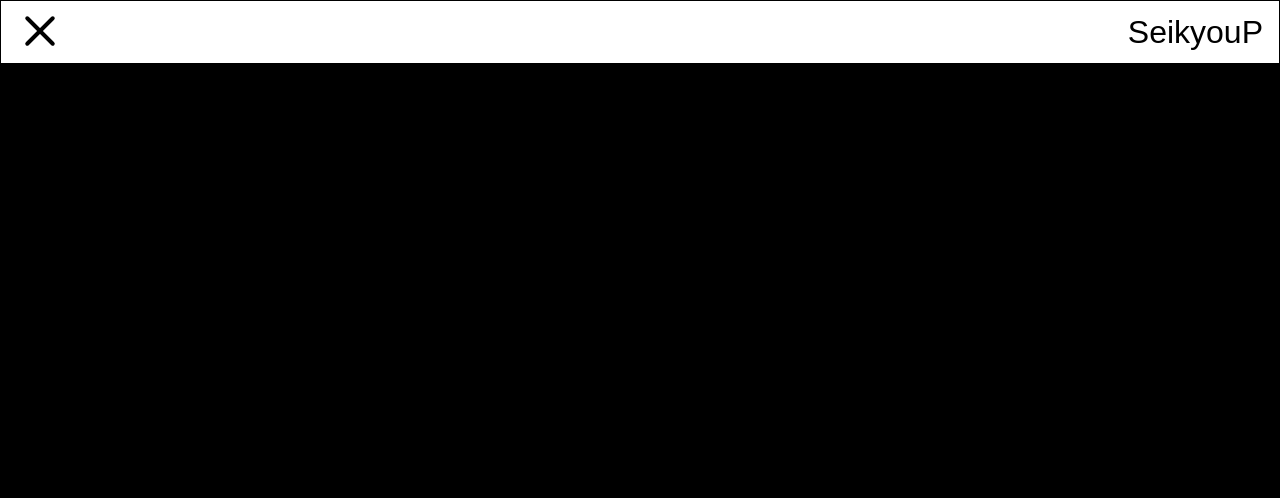
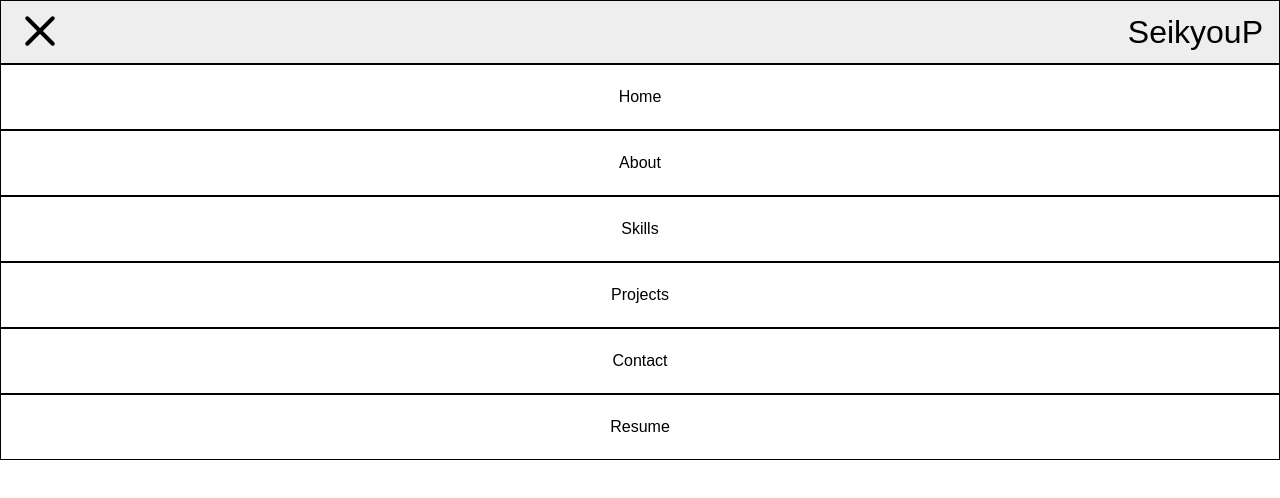
Before and after one commit to BryanOnwas/portfolio-site, a plain HTML site: page index.html in a window 1280 px wide. Both pictures are taken after a click on the element 39 px from the left and 32 px from the top of the page. Drawn offline with Linux system fonts and the light colour scheme.

Commit message:
Updated website some more

```diff
--- a/index.html
+++ b/index.html
@@ -17,15 +17,17 @@
 
   <body>
     <header class="top">
-      <div class="top--icon">
+      <div class="top--brand">
+        <div class="top--brand--icon">
           <button class="hamburger hamburger--squeeze" type="button">
             <span class="hamburger-box">
               <span class="hamburger-inner"></span>
             </span>
           </button>
         </div>
+        <a href="#" class="top--brand--logo">SeikyouP</a>
+      </div>
 
-      <div class="top--brand"><span>SeikyouP</span></div>
       <nav class="top--menu">
         <ul>
           <li><a href="#">Home</a></li>
@@ -45,10 +47,7 @@
     </main>
 
     <aside class="sidebar">
-      <div class="sidebar--head"></div>
-      <div class="sidebar--body">
-        <div class="sidebar--body--title"></div>
-        <nav class="sidebar--body--menu">
+      <nav class="sidebar--menu">
         <ul>
           <li><a href="#">Home</a></li>
           <li><a href="#">About</a></li>
@@ -58,7 +57,6 @@
           <li><a href="#">Resume</a></li>
         </ul>
       </nav>
-      </div>
     </aside>
 
     <footer class="bottom"></footer>
--- a/scripts/main.js
+++ b/scripts/main.js
@@ -1,5 +1,5 @@
 // Define Variables
-var navBtn = document.querySelector('.top--icon');
+var navBtn = document.querySelector('.top--brand--icon');
 var sideBar = document.querySelector('aside');
 
 // Event Handlers
--- a/styles/style.css
+++ b/styles/style.css
@@ -35,8 +35,13 @@ ul > li {
 }
 
 li > a {
+  display: block;
+  font-size: 1rem;
+  padding: 0 1rem;
+}
+
+a {
   text-decoration: none;
-  font-size: 1rem;
   color: inherit;
 }
 
@@ -44,11 +49,6 @@ img {
   display: block;
   max-width: 100%;
   height: auto;
-}
-
-.light {
-  background-color: #eee;
-  color: #000;
 }
 
 .dark {
@@ -66,29 +66,37 @@ img {
   left: 0;
   bottom: 0;
   right: 0;
-  position: relative;
+  height: 100vh;
   z-index: -10;
 }
 
 /* Header-only Selectors */
 header.top {
-  background-color: inherit;
+  background-color: #eee;
   position: fixed;
   width: 100%;
   height: 4rem;
+  z-index: 10;
+  border: 1px solid #000;
   display: flex;
   justify-content: space-between;
   align-items: center;
   text-align: center;
-  border: 1px solid #000;
-  z-index: 10;
 }
 
-.top--icon {
+.top--brand {
+  width: 100%;
+  display: flex;
+  justify-content: space-between;
+  align-items: center;
+  text-align: center;
+}
+
+.top--brand--icon {
   padding: 3.5px;
 }
 
-.top--brand {
+.top--brand--logo {
   font-size: 2rem;
   padding: 1rem;
 }
@@ -100,12 +108,10 @@ header.top {
 /* Main content-specfic Selectors */
 main.content {
   height: 100vh;
-  background-color: #eee;
 }
 
 /* Sidebar-specfic Selectors */
 aside.sidebar {
-  background-color: #000;
   position: fixed;
   left: 0;
   top: 4rem;
@@ -113,13 +119,12 @@ aside.sidebar {
   height: 100vh;
   width: 100%;
   display: block;
-  z-index: -10;
+  z-index: -1;
   opacity: 0;
-  transition: opacity 500ms ease;
+  transition: 250ms linear;
 }
 
 aside.sidebar__open {
-  background-color: #000;
   position: fixed;
   left: 0;
   top: 4rem;
@@ -127,11 +132,33 @@ aside.sidebar__open {
   height: 100vh;
   width: 100%;
   display: block;
+  z-index: 10;
   opacity: 1;
-  z-index: 10;
+}
+
+.sidebar--menu li a {
+  display: block;
+  border: 1px solid #000;
+  line-height: 4rem;
 }
 
 footer.bottom {
   background-color: gray;
   display: block;
 }
+
+/* Tablet Only */
+@media (min-width: 768px) {
+}
+
+/* Desktop Only*/
+@media (min-width: 1024px) {
+}
+
+/* Widescreen-Desktop Only */
+@media (min-width: 1216px) {
+}
+
+/* Full HD Only */
+@media (min-width: 1408px) {
+}
```
Also changed, not shown: styles/media-queries.css (deleted, +0 -19 lines). Lines whose indentation alone changed are shown as unchanged.
